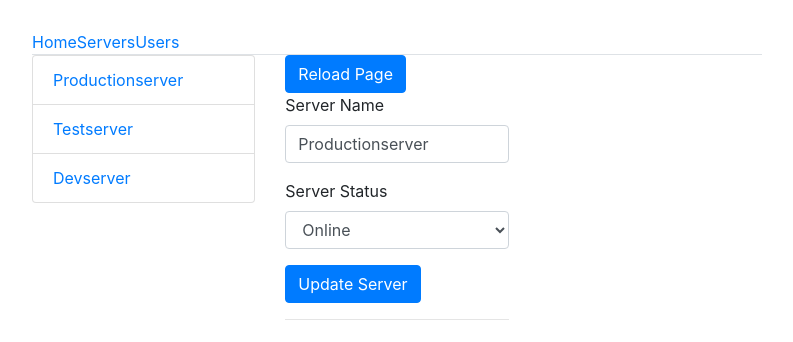
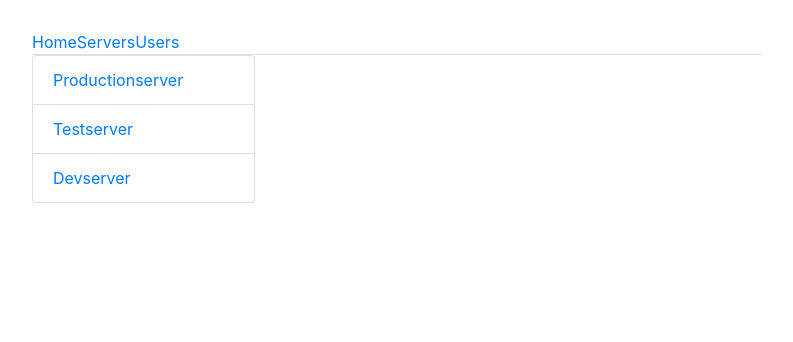
Before and after one commit to praveen199/Angular6, an Angular app in the folder routing-start/: page /servers in a window 1280 px wide. Shown: the top 342 px of the page, without its empty margins (53-846 px from the left). Built offline with nearby package versions, Linux system fonts and the light colour scheme.

Commit message:
11.17 : Setting up Child (Nested) Routes

```diff
--- a/routing-start/src/app/servers/servers.component.html
+++ b/routing-start/src/app/servers/servers.component.html
@@ -13,9 +13,10 @@
     </div>
   </div>
   <div class="col-xs-12 col-sm-4">
-    <button (click)="onReload()" class="btn btn-primary">Reload Page</button>
+      <router-outlet> </router-outlet>
+    <!-- <button (click)="onReload()" class="btn btn-primary">Reload Page</button>
     <app-edit-server></app-edit-server>
     <hr>
-    <!-- <app-server></app-server> -->
+    <app-server></app-server> -->
   </div>
 </div>
--- a/routing-start/src/app/users/users.component.html
+++ b/routing-start/src/app/users/users.component.html
@@ -11,6 +11,7 @@
     </div>
   </div>
   <div class="col-xs-12 col-sm-4">
-    <app-user></app-user>
+    <!-- <app-user></app-user> -->
+    <router-outlet> </router-outlet>
   </div>
 </div>
```
Also changed, not shown: routing-start/src/app/app.module.ts (+7 -5 lines).
